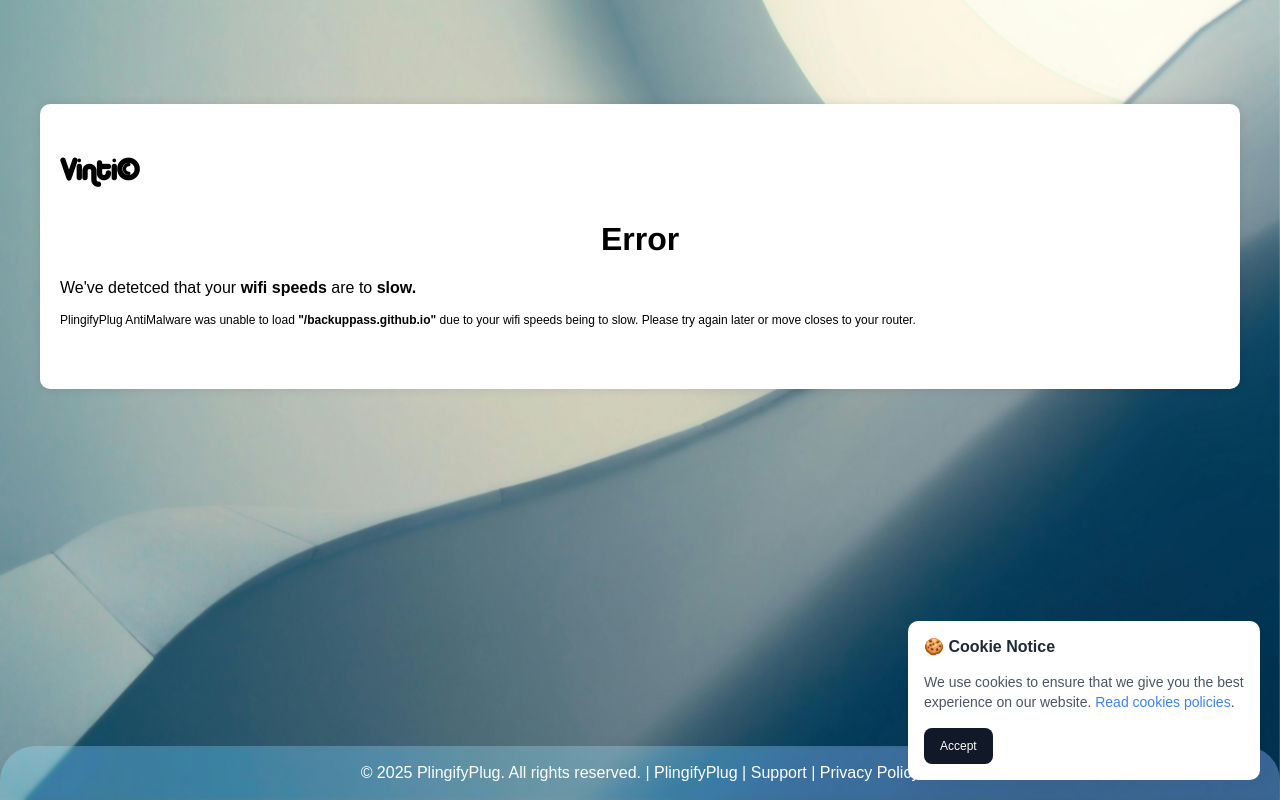
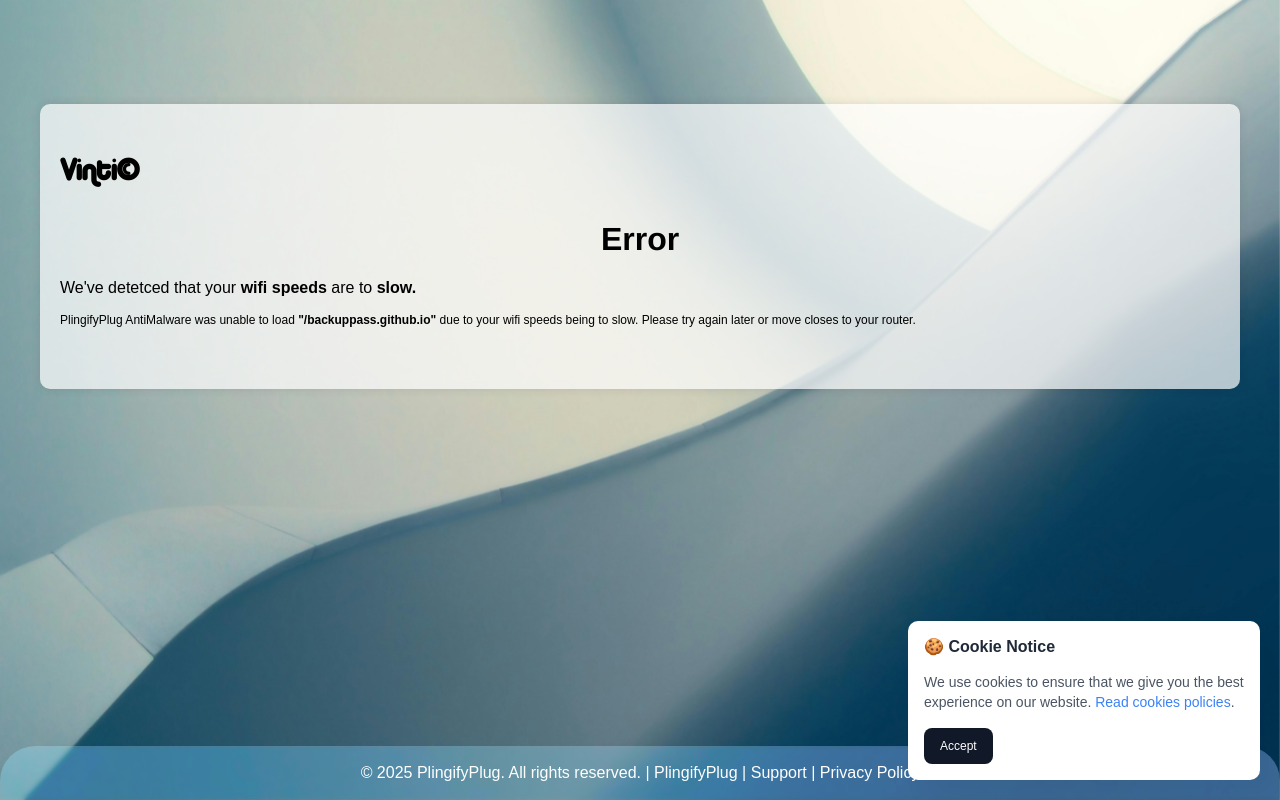
Before and after one commit to BackupPASS/Slow-Wifi, a plain HTML site: page index.html in a window 1280 px wide. Drawn offline with Linux system fonts and the light colour scheme.

Commit message:
Update styles.css

```diff
--- a/styles.css
+++ b/styles.css
@@ -39,7 +39,7 @@ body {
 }
 
 .content {
-  background-color: #fff;
+  background: rgba(255, 255, 255, 0.7);
   padding: 20px;
   border-radius: 10px;
   box-shadow: 0 0 10px rgba(0, 0, 0, 0.1);
```
